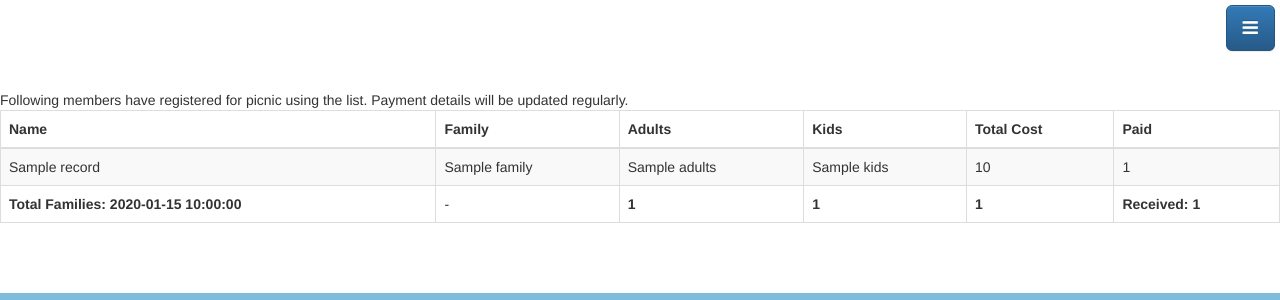
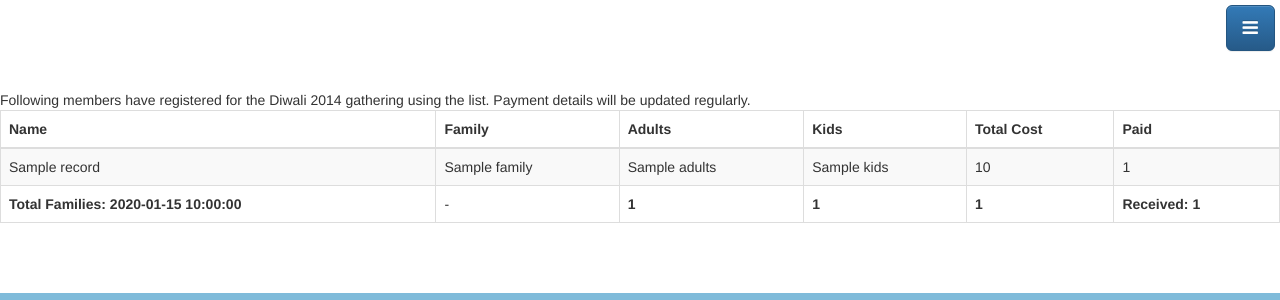
Before and after one commit to uthcode/baysourashtra, a Python web app: template templates/list.html in a window 1280 px wide; the page is wider, and only the part inside the window is pictured. Shown: the top 300 px of that part. Run offline with Jinja, Linux system fonts and the light colour scheme; the template is opened without the code that fills it: most values are stand-ins (such as "Sample title", 1, 10 or a date in 2020); some libraries are stand-ins or nearby versions.

Commit message:
changed subject to gathering

```diff
--- a/templates/list.html
+++ b/templates/list.html
@@ -6,7 +6,7 @@
 
 <br/><br/>
 
-Following members have registered for picnic using the list.
+Following members have registered for the Diwali 2014 gathering using the list.
 Payment details will be updated regularly.
 
 <table class="table table-striped table-bordered">
--- a/utils/email.py
+++ b/utils/email.py
@@ -27,7 +27,7 @@ def send_email(**kwargs):
   message = mail.EmailMessage(sender="Bay Area Sourashtra Group <baysourashtra@baysourashtra.appspotmail.com>",
                               reply_to="sourashtraevents@gmail.com",
                               bcc=["orsenthil+baysourashtra@gmail.com","sourashtraevents@gmail.com"],
-                              subject="Thanks for ordering for Sourashtra Picnic!")
+                              subject="Thanks for registering for Sourashtra Gathering Diwali 2014!")
   message.to = kwargs['email']
   message.body = message_body_template % kwargs
   message.html = email_template.render(kwargs)
```
